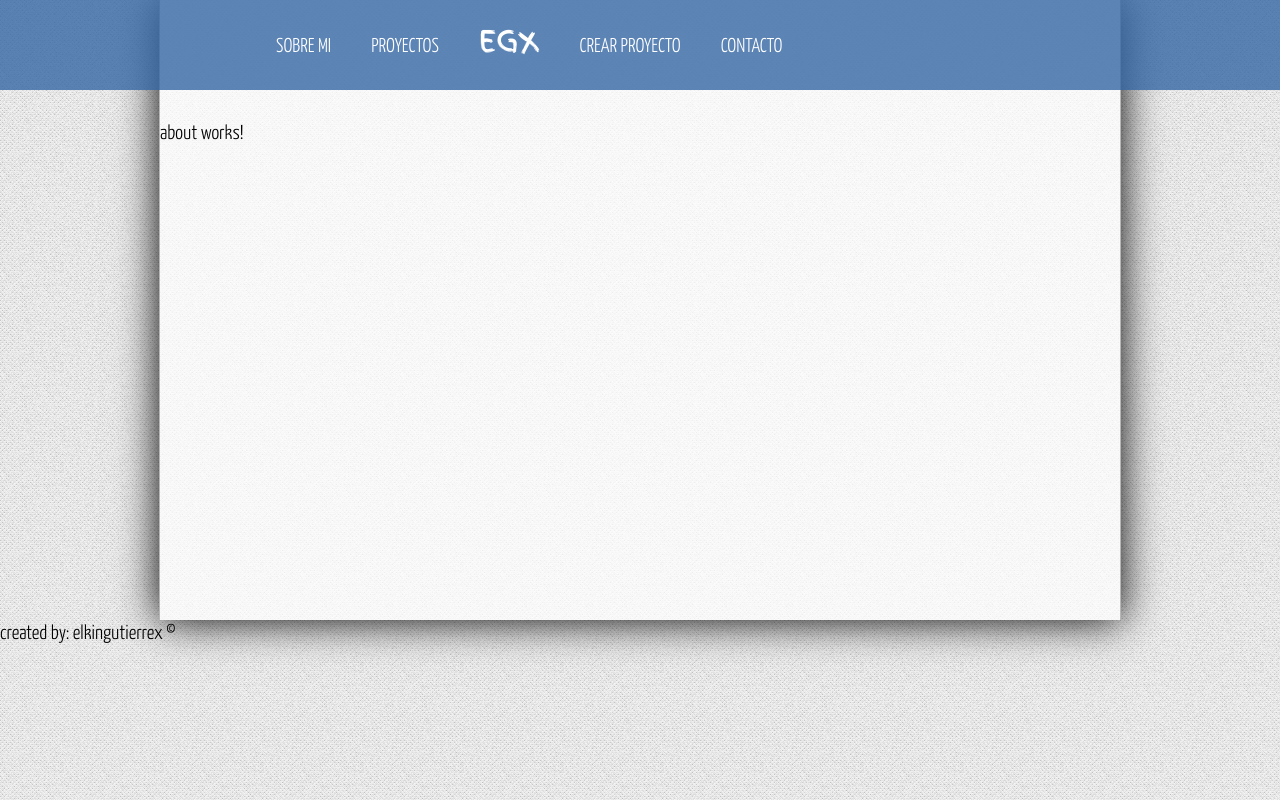
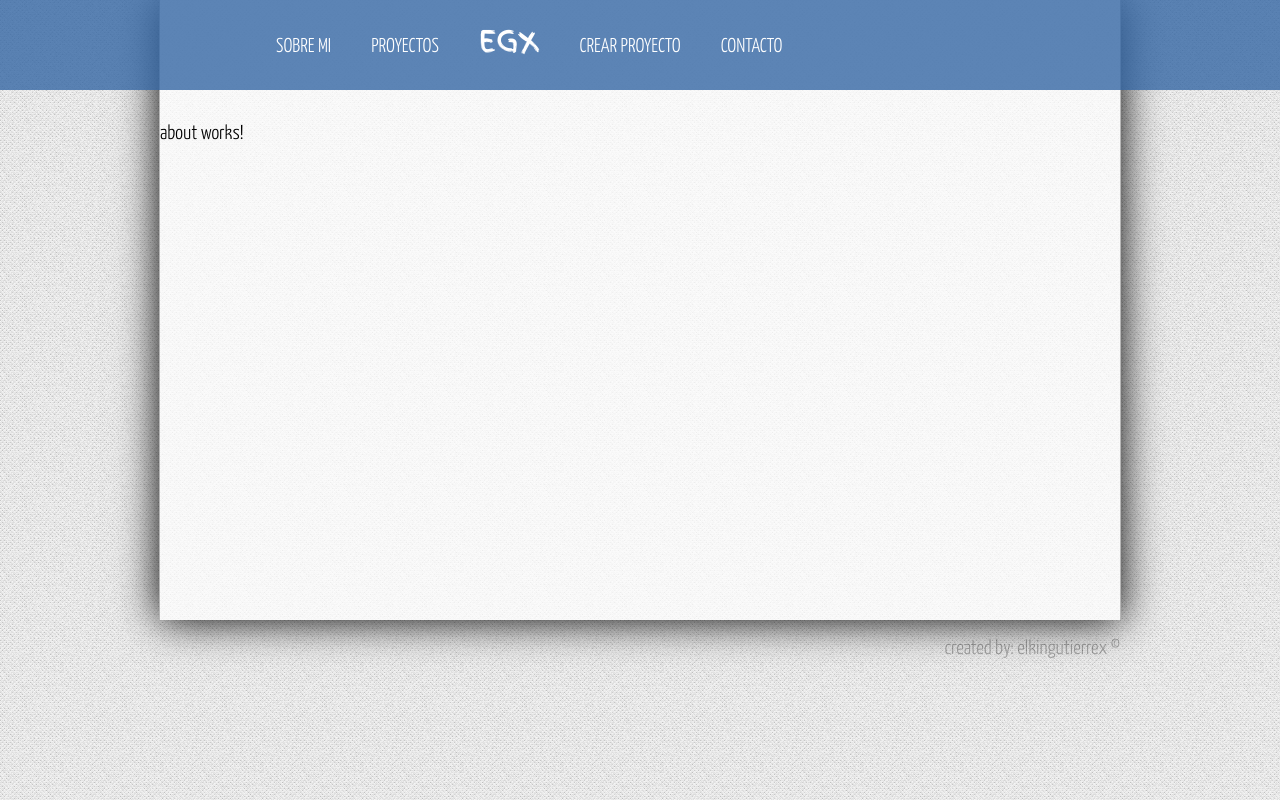
Before and after one commit to elkingutierrex/Udemy-MasterEnJavaScript-Angular8-portafolioPersonal, an Angular app: page / in a window 1280 px wide. Built offline with nearby package versions, Linux system fonts and the light colour scheme.

Commit message:
240 - Estilos del píe de página - footer

```diff
--- a/src/assets/css/styles.css
+++ b/src/assets/css/styles.css
@@ -85,5 +85,13 @@ header #logo a:hover{
   border-right: 1px solid #b7b7b7;
   background: rgba(255,255,255,0.7);
   padding-top: 120px;
+}
 
+/* Pie de pagina */
+footer{
+  width: 75%;
+  margin: 0px auto;
+  padding: 15px;
+  opacity: .3;
+  text-align: right;
 }
```
